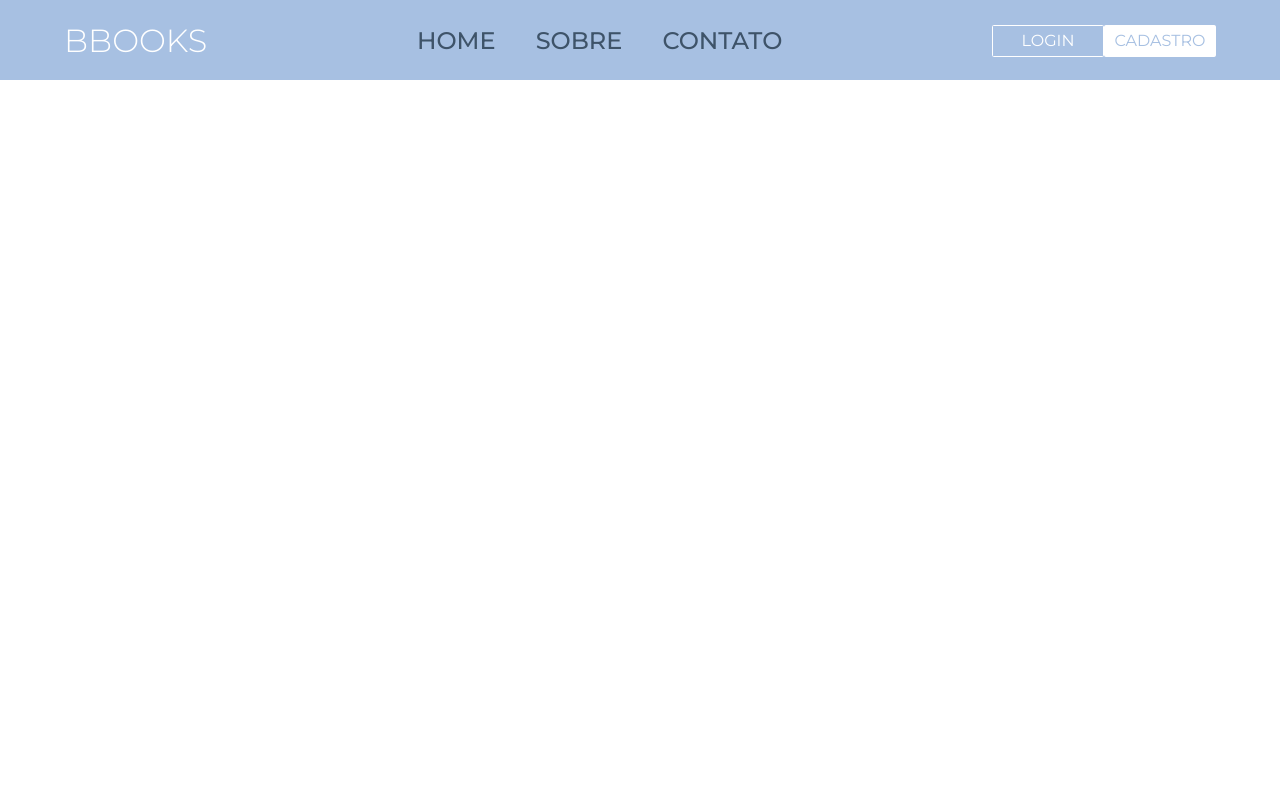
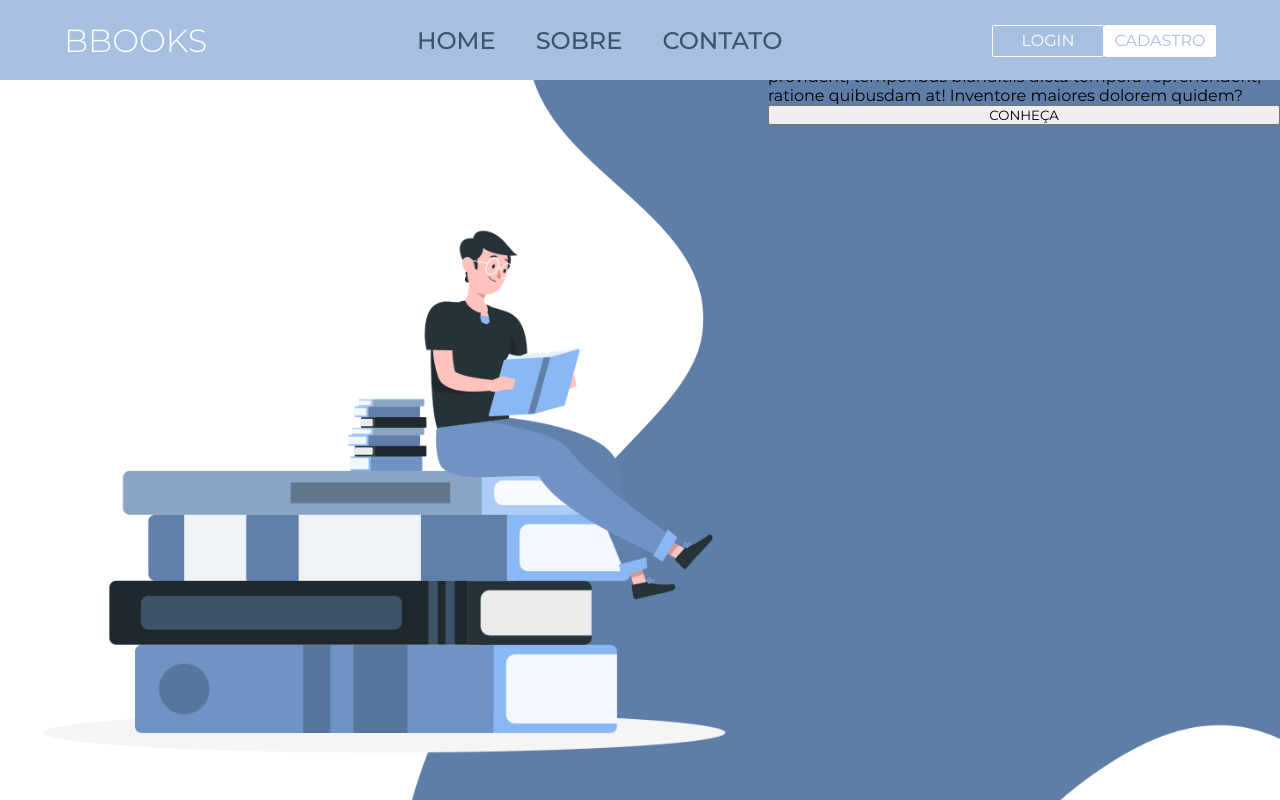
Before and after one commit to Gabriella22Ferreira/BBooks, a plain HTML site: page Sistema/Home/index.html in a window 1280 px wide. Drawn offline with Linux system fonts and the light colour scheme.

Commit message:
Inserção de Alguns elementos

```diff
--- a/Sistema/Home/CSS/style.css
+++ b/Sistema/Home/CSS/style.css
@@ -1,8 +1,34 @@
 body {background-color: white;}
 
 
-#sessaoUm section
+#sessaoUm
 {
+     display: flex;
+     flex-direction: row;
+     width: 100%;
+     height: 100vh;
      background-image: url(../IMG/FUNDOSESSÃOUM.png);
-     width: 50rem;
+     background-size: cover;
 }
+
+#conteinerUmSessaoUm
+{
+     display: flex;
+     flex-direction: column;
+     justify-content: center;
+     align-items: center;
+     width: 60%;
+}
+
+#conteinerUmSessaoUm img
+{
+     width: 55rem;
+     height: 55rem;
+     transform: scaleX(-1);
+}
+#conteinerDoisSessaoUm
+{
+     display: flex;
+     flex-direction: column;
+     width: 40%;
+}
--- a/Sistema/Home/index.html
+++ b/Sistema/Home/index.html
@@ -27,10 +27,19 @@
 
     <section id="sessaoUm">
         <div id="conteinerUmSessaoUm">
-
+            <div id="conteinerTextoUmSessaoUm">
+                <img src="IMG/Bibliophile-rafiki.png">
+            </div>
         </div>
         <div id="conteinerDoisSessaoUm">
-
+            <h1>Bem vindo ao BluBooks</h1>
+            <p>Lorem ipsum dolor, sit amet consectetur adipisicing
+                elit. Ipsum nemo totam doloribus officia? Nostrum
+                obcaecati, deleniti provident, temporibus blanditiis
+                dicta tempora reprehenderit, ratione
+                quibusdam at! Inventore maiores dolorem quidem?
+            </p>
+            <button>CONHEÇA</button>
         </div>
     </section>
 </body>
--- a/Sistema/padrao.css
+++ b/Sistema/padrao.css
@@ -18,6 +18,7 @@ colgroup:root
      padding: 0;
      scroll-behavior: smooth;
      font-family: 'Montserrat', sans-serif;
+     overflow-x: hidden;
 }
 
 
@@ -29,6 +30,7 @@ header
      justify-content: center;
      align-items: center;
      background-color: #a7c0e2;
+     position: fixed;
 
 }
 
```
